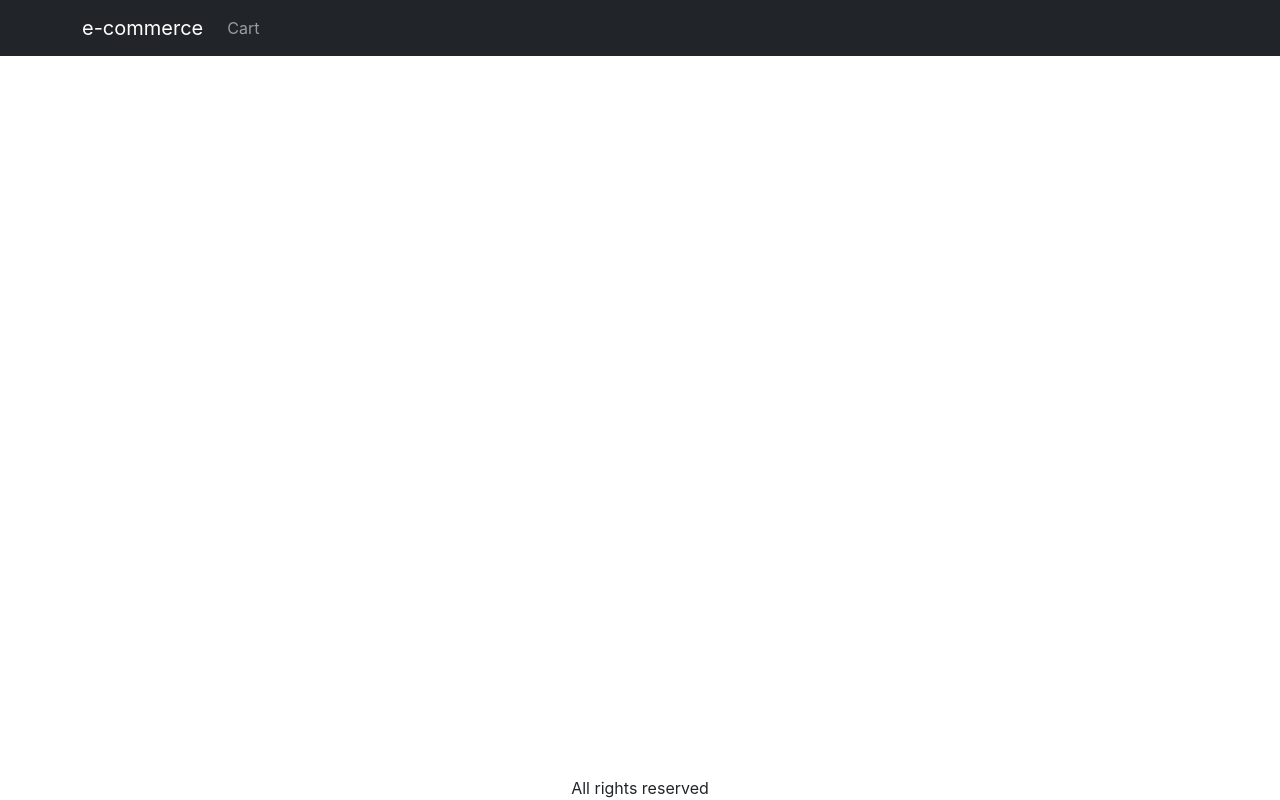
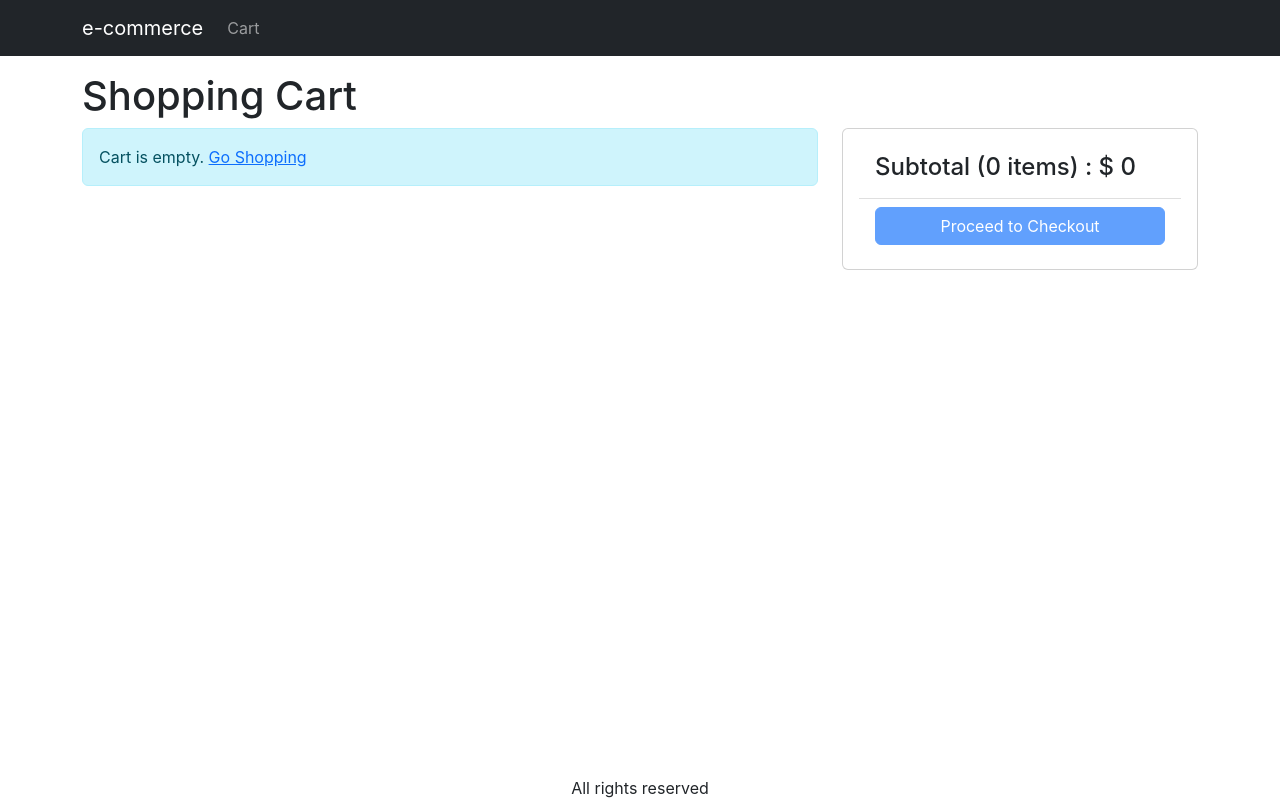
Before and after one commit to RCSOSO28/ecommerce, a React (Create React App) app in the folder frontend/: page /cart in a window 1280 px wide. Built offline with nearby package versions, Linux system fonts and the light colour scheme.

Commit message:
Add cart screen

```diff
--- a/frontend/package.json
+++ b/frontend/package.json
@@ -4,6 +4,11 @@
   "version": "0.1.0",
   "private": true,
   "dependencies": {
+    "@fortawesome/fontawesome-svg-core": "^6.2.1",
+    "@fortawesome/free-brands-svg-icons": "^6.2.1",
+    "@fortawesome/free-regular-svg-icons": "^6.2.1",
+    "@fortawesome/free-solid-svg-icons": "^6.2.1",
+    "@fortawesome/react-fontawesome": "^0.2.0",
     "@testing-library/jest-dom": "^5.16.5",
     "@testing-library/react": "^13.4.0",
     "@testing-library/user-event": "^13.5.0",
--- a/frontend/src/App.js
+++ b/frontend/src/App.js
@@ -8,6 +8,7 @@ import Container from "react-bootstrap/Container";
 import { LinkContainer } from "react-router-bootstrap";
 import { useContext } from "react";
 import { Store } from "./Store";
+import CartScreen from "./screens/CartScreen";
 
 function App() {
   const { state } = useContext(Store);
@@ -38,6 +39,7 @@ function App() {
           <Container className="mt-3">
             <Routes>
               <Route path="/product/:slug" element={<ProductScreen />} />
+              <Route path="/cart" element={<CartScreen />} />
               <Route path="/" element={<HomeScreen />} />
             </Routes>
           </Container>
--- a/frontend/src/index.css
+++ b/frontend/src/index.css
@@ -43,3 +43,7 @@ main {
   margin-left: auto;
   margin-right: auto;
 }
+
+.img-thumbnail {
+  height: 80px;
+}
--- /dev/null
+++ b/frontend/src/screens/CartScreen.js
@@ -0,0 +1,103 @@
+import { useContext } from "react";
+import { Store } from "../Store";
+import { Helmet } from "react-helmet-async";
+import Row from "react-bootstrap/Row";
+import Col from "react-bootstrap/Col";
+import MessageBox from "../components/MessageBox";
+import ListGroup from "react-bootstrap/ListGroup";
+import Button from "react-bootstrap/Button";
+import { Link } from "react-router-dom";
+import { FontAwesomeIcon } from "@fortawesome/react-fontawesome";
+import {
+  faCircleMinus,
+  faCirclePlus,
+  faTrash,
+} from "@fortawesome/free-solid-svg-icons";
+import Card from "react-bootstrap/Card";
+
+export default function CartScreen() {
+  const { state, dispatch: ctxDispatch } = useContext(Store);
+  const {
+    cart: { cartItems },
+  } = state;
+
+  return (
+    <div>
+      <Helmet>
+        <title>Shopping Cart</title>
+      </Helmet>
+      <h1>Shopping Cart</h1>
+      <Row>
+        <Col md={8}>
+          {cartItems.length === 0 ? (
+            <MessageBox>
+              Cart is empty. <Link to="/">Go Shopping</Link>
+            </MessageBox>
+          ) : (
+            <ListGroup>
+              {cartItems.map((item) => (
+                <ListGroup.Item key={item._id}>
+                  <Row className="align-items-center">
+                    <Col md={4}>
+                      <img
+                        src={item.image}
+                        alt={item.name}
+                        className="img-fluid rounded img-thumbnail"
+                      ></img>{" "}
+                      <Link to={`/product/${item.slug}`}>{item.name}</Link>
+                    </Col>
+                    <Col md={3}>
+                      <Button variant="light" disabled={item.quantity === 1}>
+                        <FontAwesomeIcon icon={faCircleMinus} />
+                      </Button>{" "}
+                      <span>{item.quantity}</span>{" "}
+                      <Button
+                        variant="light"
+                        disabled={item.quantity === item.countInStock}
+                      >
+                        <FontAwesomeIcon icon={faCirclePlus} />
+                      </Button>{" "}
+                    </Col>
+                    <Col md={3}>${item.price}</Col>
+                    <Col>
+                      <Button variant="light">
+                        <FontAwesomeIcon icon={faTrash} />
+                      </Button>
+                    </Col>
+                  </Row>
+                </ListGroup.Item>
+              ))}
+            </ListGroup>
+          )}
+        </Col>
+        <Col md={4}>
+          <Card>
+            <Card.Body>
+              <ListGroup variant="flush">
+                <ListGroup.Item>
+                  <h4>
+                    Subtotal ({cartItems.reduce((a, c) => a + c.quantity, 0)}{" "}
+                    items) : ${" "}
+                    {cartItems.reduce((a, c) => a + c.price * c.quantity, 0)}
+                  </h4>
+                </ListGroup.Item>
+                <ListGroup.Item>
+                  <div className="d-grid">
+                    <Button
+                      type="button"
+                      variant="primary"
+                      disabled={cartItems.length === 0}
+                    >
+                      {" "}
+                      Proceed to Checkout
+                    </Button>
+                  </div>
+                </ListGroup.Item>
+              </ListGroup>
+            </Card.Body>
+          </Card>
+        </Col>
+      </Row>
+    </div>
+  );
+}
--- a/frontend/src/screens/ProductScreen.js
+++ b/frontend/src/screens/ProductScreen.js
@@ -1,6 +1,6 @@
 import axios from "axios";
 import { useContext, useEffect, useReducer } from "react";
-import { useParams } from "react-router-dom";
+import { useNavigate, useParams } from "react-router-dom";
 import Row from "react-bootstrap/Row";
 import Col from "react-bootstrap/Col";
 import ListGroup from "react-bootstrap/ListGroup";
@@ -26,6 +26,7 @@ const reducer = (state, action) => {
 };
 
 function ProductScreen() {
+  const navigate = useNavigate();
   const params = useParams();
   const { slug } = params;
   const [{ loading, error, product }, dispatch] = useReducer(reducer, {
@@ -60,6 +61,7 @@ function ProductScreen() {
       type: "CART_ADD_ITEM",
       payload: { ...product, quantity },
     });
+    navigate("/cart");
   };
   return loading ? (
     <LoadingBox />
```
Also changed, not shown: 1 other file (tests, documents, lock files or other folders).
